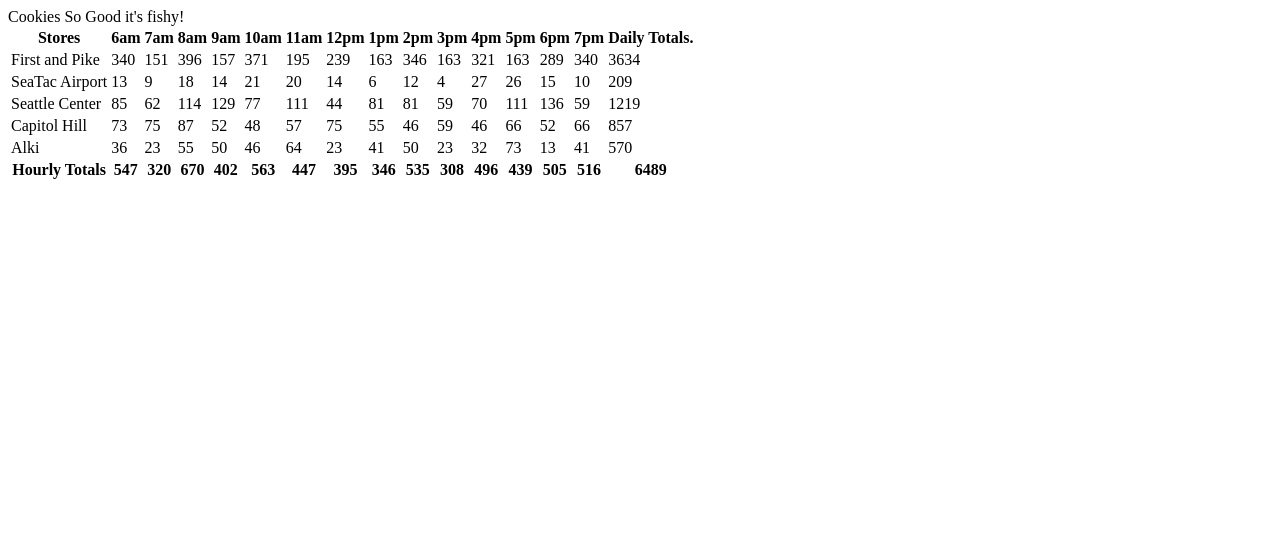
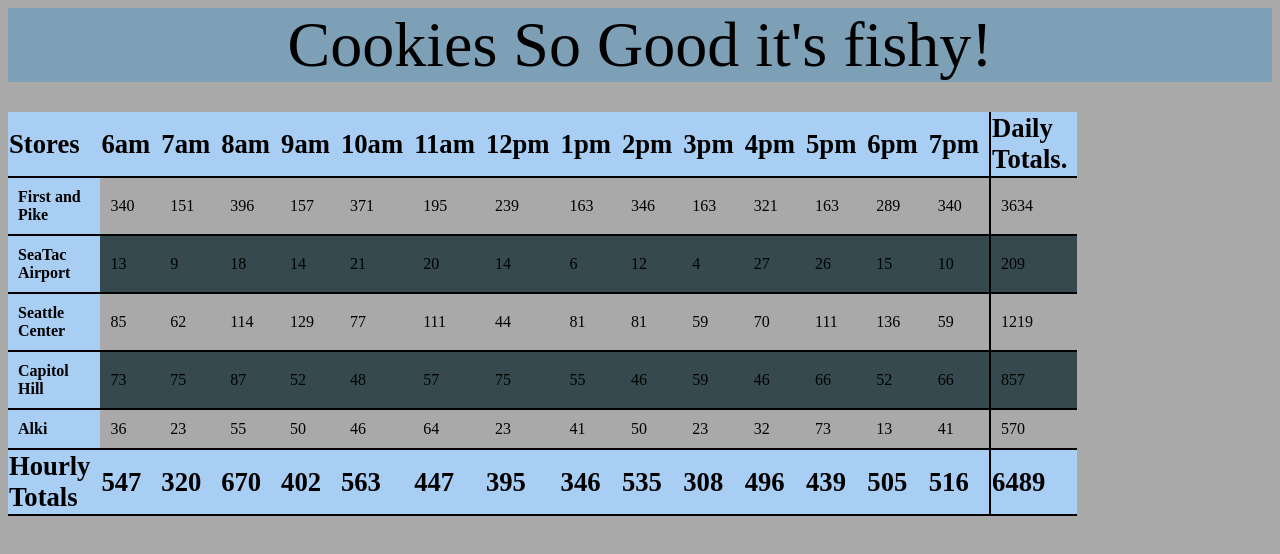
Before and after one commit to Jswens912/Lab-06, a plain HTML site: page index.html in a window 1280 px wide. Drawn offline with Linux system fonts and the light colour scheme.

Commit message:
added some css

```diff
--- a/index.html
+++ b/index.html
@@ -1,7 +1,7 @@
 <!DOCTYPE html>
 <Html>
 <head>
-
+    <link rel="stylesheet" href="style.css">
     <title>Da Salmon Cookie Store</title>
 
 </head>
--- a/style.css
+++ b/style.css
@@ -0,0 +1,47 @@
+body{
+    background-color: darkgrey
+}
+
+header {
+    font-size: 64px;
+    text-align: center;
+    background-color: #7EA0B7;
+}
+th{
+    text-align: left;
+    background-color: #A9CEF4;
+    font-size: 20pt;
+}
+tfoot{
+    text-align: left;
+
+}
+table, th, td{
+    border-bottom: 2px solid;
+    text-align: left;
+    margin-top: 30px;
+    border-collapse: collapse;
+    padding-right: 10px;
+
+
+}
+td{
+    padding: 10px;
+}
+td:last-child,th:last-child{
+border-left: 2px solid;
+}
+table{
+    align-content: center;
+    width: 700px;
+}
+tr:hover{
+    background-color: lightslategray;
+}
+td:first-child{
+    background-color: #A9CEF4;
+    font-weight: bold;
+}
+tr:nth-child(even){
+    background-color: #36494E;
+}
```
